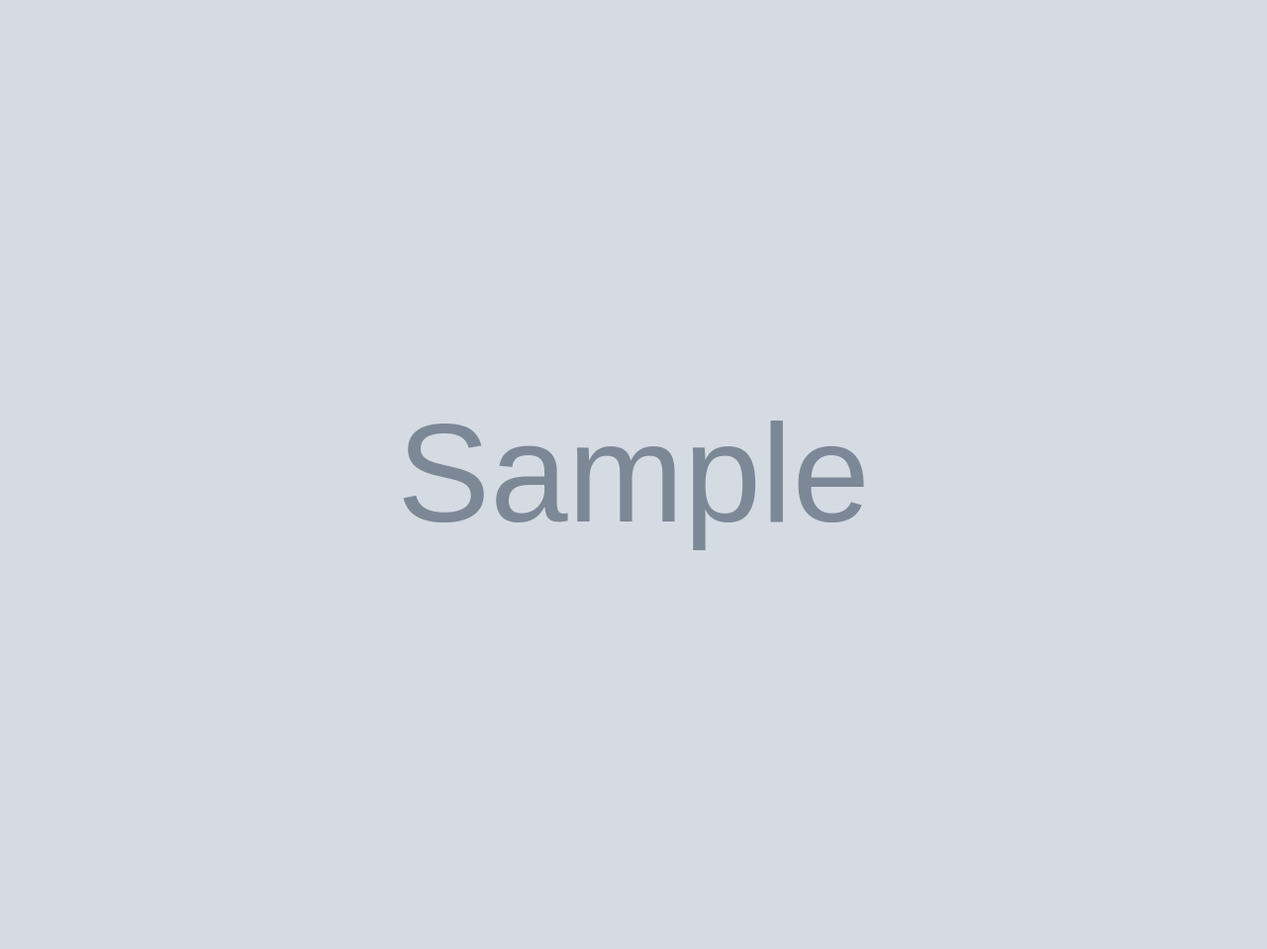
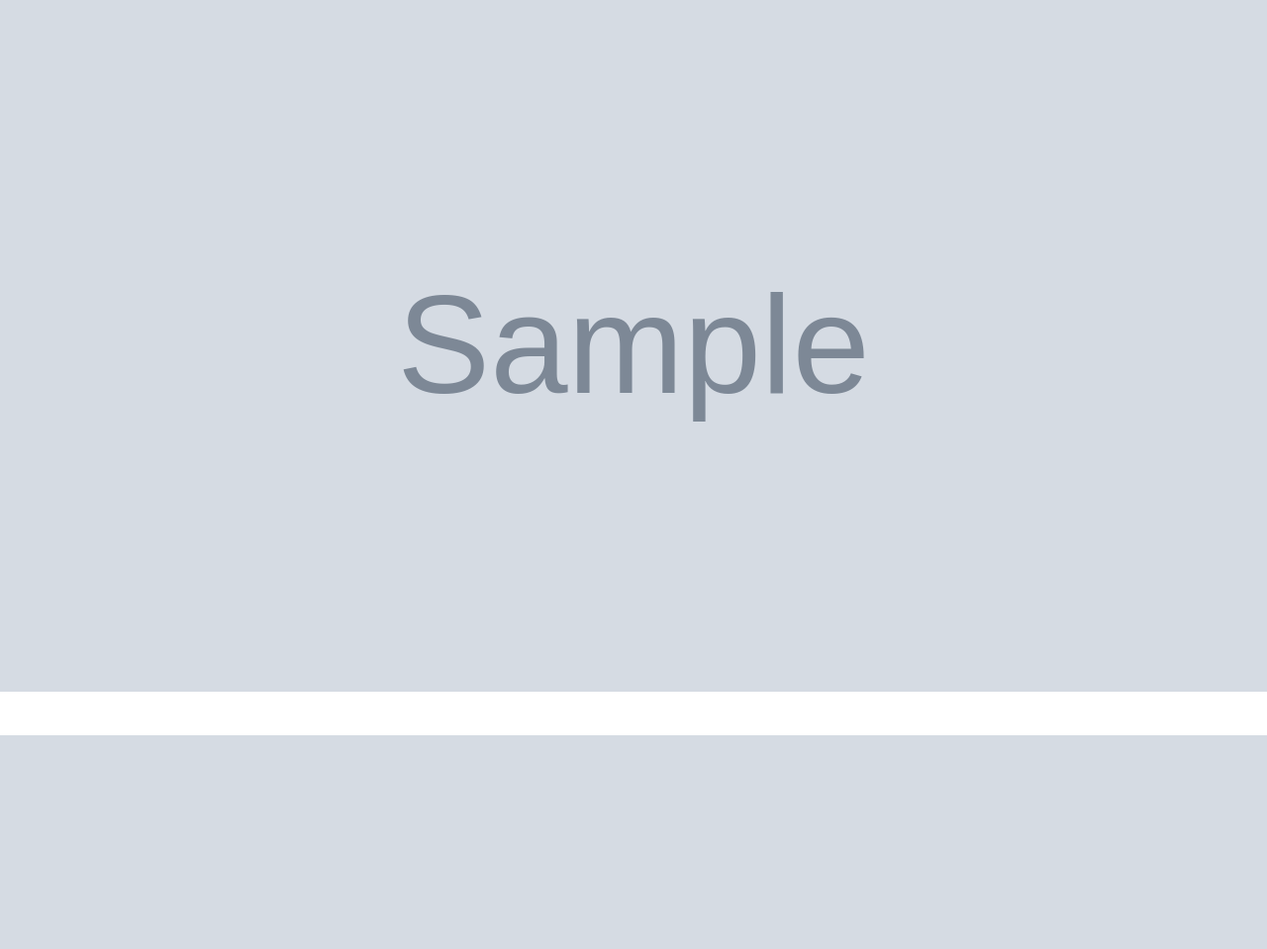
Before and after one commit to Serebryakov-Maxim/europartner-app, a Django app: template pressforms/templates/pressforms/media.html in a window 1280 px wide. Shown: the part 57-1016 px from the top of the page at 99% size. After the commit the page ends 800 px from the top, so only its background shows below. Run offline with Django 4.2, Linux system fonts and the light colour scheme; the template is opened without the code that fills it: values that come from a table or form of the project are taken from there, others are empty; tables that the repository leaves empty hold one stand-in row (values such as "Sample post"); grey boxes marked "Sample" are stand-in pictures; some libraries are stand-ins or nearby versions.

Commit message:
Размер медиа файлов на экране

```diff
--- /dev/null
+++ b/pressforms/static/pressforms/css/media.css
@@ -0,0 +1,5 @@
+#owl-demo .item img{
+    display: block;
+    width: 100%;
+    height: calc(100vh - 100px);
+}
--- a/pressforms/templates/pressforms/media.html
+++ b/pressforms/templates/pressforms/media.html
@@ -6,6 +6,7 @@
 {% endblock %}
 
 {% block link %}
+<link rel="stylesheet" href="{% static 'pressforms/css/media.css' %}">
 <link rel="stylesheet" href="https://cdnjs.cloudflare.com/ajax/libs/OwlCarousel2/2.3.4/assets/owl.carousel.min.css">
 <link rel="stylesheet" href="https://cdnjs.cloudflare.com/ajax/libs/OwlCarousel2/2.3.4/assets/owl.theme.default.min.css">
 <script src="https://cdnjs.cloudflare.com/ajax/libs/jquery/3.3.1/jquery.min.js"></script>
@@ -13,26 +14,35 @@
 {% endblock %}
 
 {% block content %}
-
-        <div class="owl-carousel owl-theme">
-            {% for cur_file in foto_files %}
-                <div>
-                    <img src="{{cur_file.file.url}}" class="img-fluid">
-                </div>
-            {%endfor%}
-        </div>
+<div class="fotos">
+            <div id="owl-demo" class="owl-carousel owl-theme">
+                {% for cur_file in foto_files %}
+                    <div class="item">
+                        <img src="{{cur_file.file.url}}">
+                    </div>
+                {%endfor%}
+            </div>
+</div>
 
 <script>
     $(function() {
         // Owl Carousel
         var owl = $(".owl-carousel");
         owl.owlCarousel({
-            items: 1,
-            margin: 10,
-            loop: true,
-            nav: true,
-            autoWidth: false,
-            autoplay: true,
+            navigation : true, // Show next and prev buttons
+            loop:true,
+            margin:10,
+            autoplay:true,
+            autoplayTimeout:5000,
+            autoplayHoverPause:true,
+            slideSpeed : 300,
+            paginationSpeed : 400,
+            autoHeight:true,
+            items : 1,
+            itemsDesktop : false,
+            itemsDesktopSmall : false,
+            itemsTablet: false,
+            itemsMobile : false
         });
         });
 </script>
```
